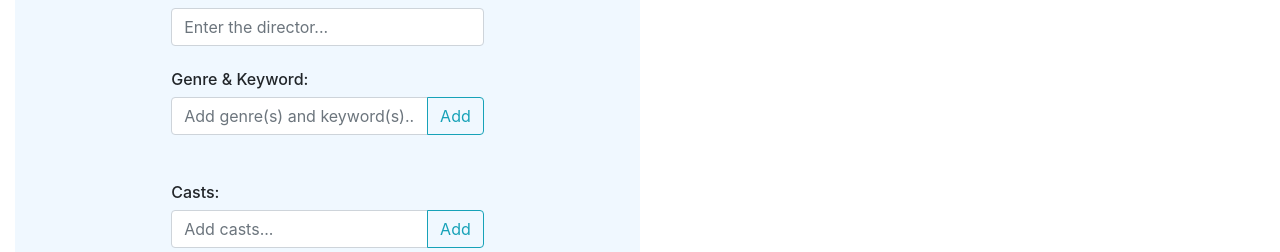
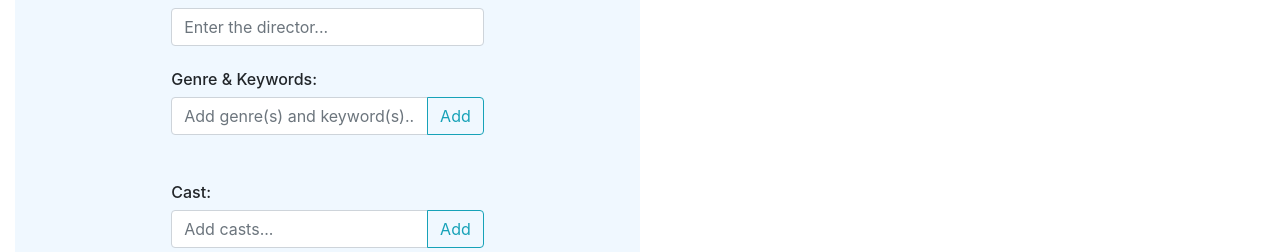
Before and after one commit to ptsheeran/iCare, a Vue app: page / in a window 1280 px wide. Shown: the part 386-638 px from the top of the page. Built offline with nearby package versions, Linux system fonts and the light colour scheme.

Commit message:
small language tweaks on ui

```diff
--- a/src/App.vue
+++ b/src/App.vue
@@ -54,7 +54,7 @@
 
         <!-- Genre & Keyword Input Field & List -->
         <div class="center-block w-50">
-          <h6>Genre &amp; Keyword: </h6>
+          <h6>Genre &amp; Keywords: </h6>
           <div class="input-group">
             <input v-model="newGenre" @keyup.enter="addGenre" id="movie_genre_keyword" type="text" class="form-control" placeholder="Add genre(s) and keyword(s)..." aria-label="Add an item" aria-describedby="basic-addon2">
             <div class="input-group-append">
@@ -77,7 +77,7 @@
 
         <!-- Casts Input Field & List -->
         <div class="center-block w-50">
-          <h6>Casts: </h6>
+          <h6>Cast: </h6>
           <div class="input-group">
             <input v-model="newCast" @keyup.enter="addCast" id="movie_cast" type="text" class="form-control" placeholder="Add casts..." aria-label="Add an item" aria-describedby="basic-addon2">
             <div class="input-group-append">
```
